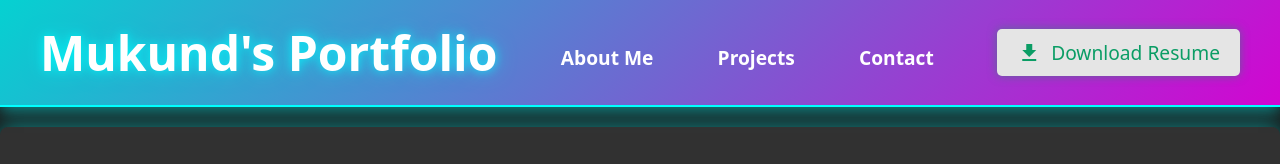
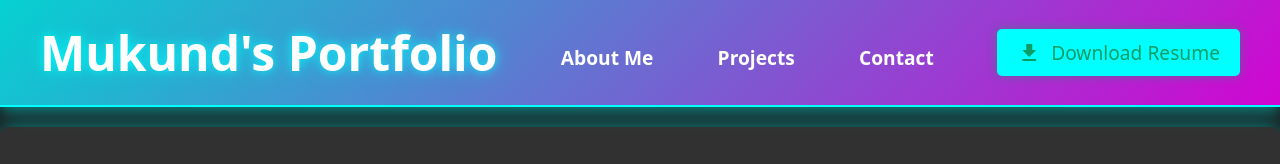
Before and after one commit to mukundchoudhary13/Mukund, a plain HTML site: page index.html in a window 1280 px wide. Shown: the top 164 px of the page. Drawn offline with Linux system fonts and the light colour scheme.

```diff
--- a/style.css
+++ b/style.css
@@ -71,10 +71,10 @@ nav a:hover {
 }
 
 .resume-download {
-    color: #0b9d65;
+    color:  #0b9d65;
     text-decoration: none;
     font-size: 1.2rem;
-    background: rgb(229, 229, 229);
+    background: #0ff;
     padding: 10px 20px;
     border-radius: 5px;
     box-shadow: 0 0 10px rgba(58, 125, 125, 0.7);
```
